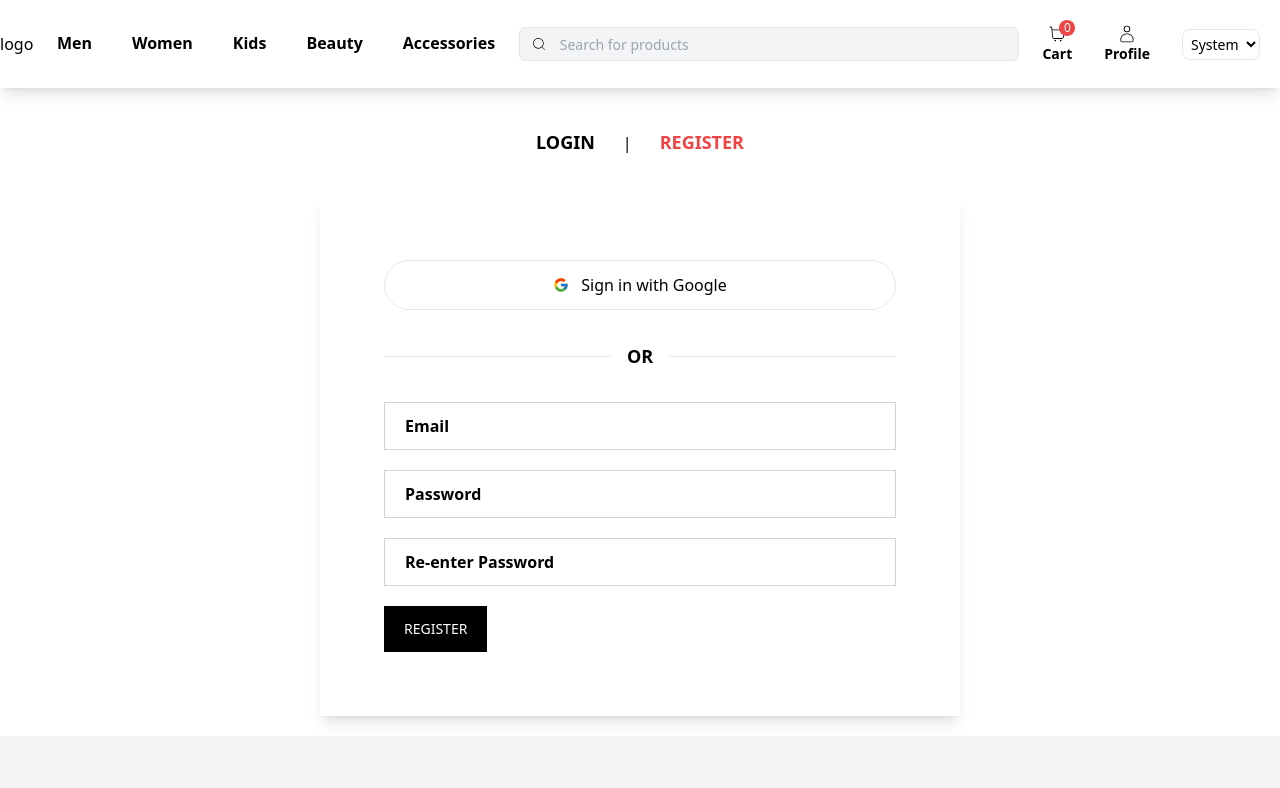
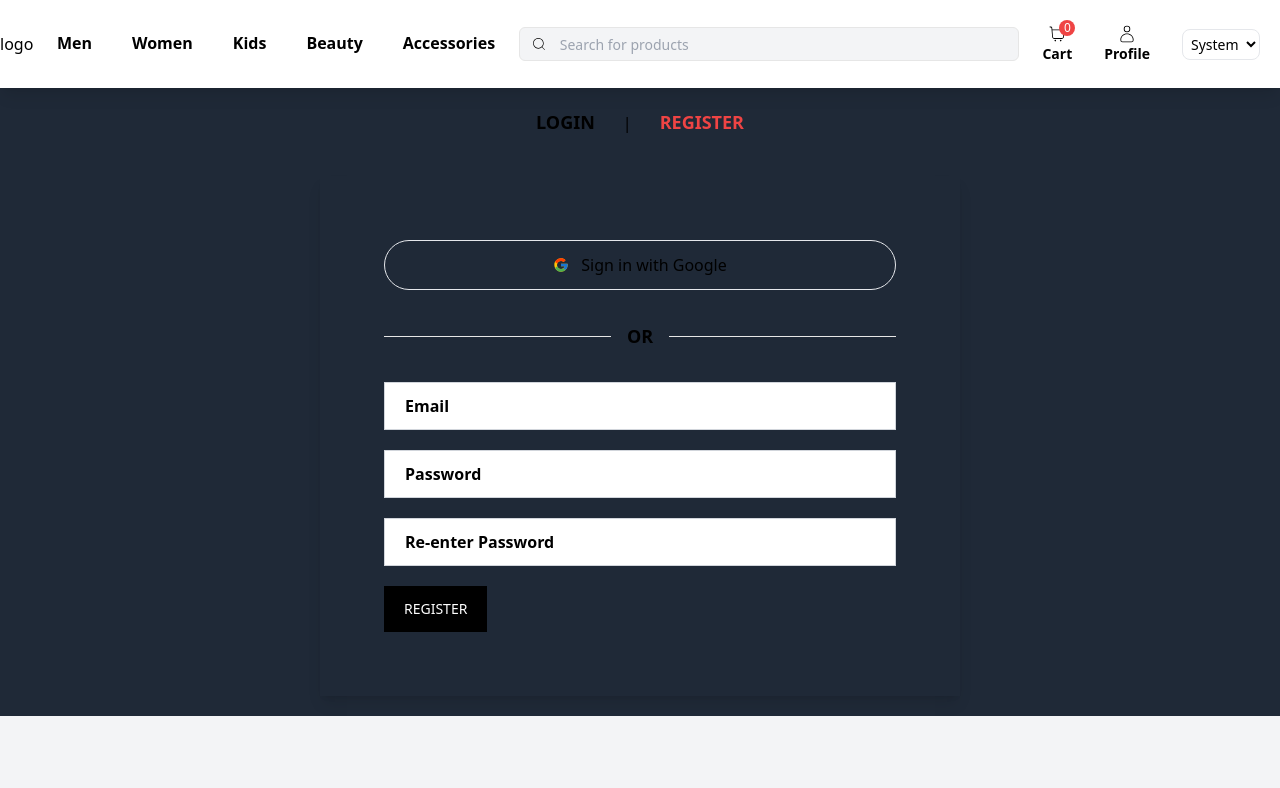
Before and after one commit to anshCoderZbar/ecommerce, a Next.js app: page /register in a window 1280 px wide. Shown: the top 788 px of the page. Built offline with nearby package versions, Linux system fonts and the light colour scheme.

Commit message:
remove bug

```diff
--- a/app/layout/Header/index.jsx
+++ b/app/layout/Header/index.jsx
@@ -21,11 +21,15 @@ export const Header = () => {
   useEffect(() => {
     theme === "dark"
       ? (document.body.style.background = "rgb(31, 41, 55)")
+      : (document.body.style.background = "white") ||
+        (window.matchMedia &&
+          window.matchMedia("(prefers-color-scheme: dark)").matches)
+      ? (document.body.style.background = "rgb(31, 41, 55)")
       : (document.body.style.background = "white");
   }, [theme]);
 
   return (
-    <nav className="py-6 bg-white shadow-lg w-full dark:bg-gray-800 dark:text-white">
+    <nav className="py-6 bg-white shadow-lg w-full fixed z-40 top-0 dark:bg-gray-800 dark:text-white">
       <div
         className={`container mx-auto flex justify-between items-center gap-4 ${
           openInput ? "hidden" : "block"
--- a/app/layout/index.jsx
+++ b/app/layout/index.jsx
@@ -1,12 +1,23 @@
 import { Header } from "./Header";
 import { Footer } from "./Footer";
 
+import { animated, useSpring } from "@react-spring/web";
+
 export const Layout = ({ children }) => {
+  const [props, api] = useSpring(
+    () => ({
+      from: { opacity: 0 },
+      to: { opacity: 1 },
+      leave: { opacity: 0 },
+      config: { duration: 1000 },
+    }),
+    []
+  );
   return (
-    <>
+    <animated.div style={props}>
       <Header />
-      {children}
+      <div className="mt-[5.5rem]">{children}</div>
       <Footer />
-    </>
+    </animated.div>
   );
 };
--- a/pages/_app.jsx
+++ b/pages/_app.jsx
@@ -1,24 +1,10 @@
 import { ThemeProvider } from "next-themes";
 import "/styles/globals.scss";
-import { animated, useTransition } from "@react-spring/web";
-import { useRouter } from "next/router";
 
 export default function App({ Component, pageProps }) {
-  const router = useRouter();
-  const transition = useTransition(router, {
-    key: router.pathname,
-    from: { opacity: 0 },
-    enter: { opacity: 1 },
-    leave: { opacity: 0 },
-    config: { duration: 1000 },
-  });
-  return transition((style, item) => {
-    return (
-      <ThemeProvider attribute="class">
-        <animated.div style={style}>
-          <Component {...pageProps} />
-        </animated.div>
-      </ThemeProvider>
-    );
-  });
+  return (
+    <ThemeProvider attribute="class">
+      <Component {...pageProps} />
+    </ThemeProvider>
+  );
 }
--- a/pages/login.jsx
+++ b/pages/login.jsx
@@ -8,7 +8,7 @@ export default function login() {
     <main>
       <Layout>
         <div className="w-full md:w-2/4 mx-auto my-5">
-          <div className="text-center my-10">
+          <div className="text-center my-10 pt-5">
             <Link
               href="/login"
               className="font-semibold py-3 px-5 leading-none uppercase transition-all text-red-500  text-base md:text-md lg:text-lg"
--- a/pages/register.jsx
+++ b/pages/register.jsx
@@ -25,7 +25,7 @@ export default function register() {
     <main>
       <Layout>
         <div className="w-full md:w-2/4 mx-auto my-5">
-          <div className="text-center my-10">
+          <div className="text-center my-10 pt-5">
             <Link
               href="/login"
               className="font-semibold py-3 px-5 leading-none uppercase transition-all text-base md:text-md lg:text-lg"
--- a/styles/globals.scss
+++ b/styles/globals.scss
@@ -2,9 +2,19 @@
 @tailwind components;
 @tailwind utilities;
 
+* {
+  margin: 0;
+  padding: 0;
+  box-sizing: border-box;
+}
 :root {
   --background: white;
-  --foreground: ;
+  --foreground: black;
+}
+
+[data-theme="dark"] {
+  --background: black;
+  --foreground: white;
 }
 
 * {
```
